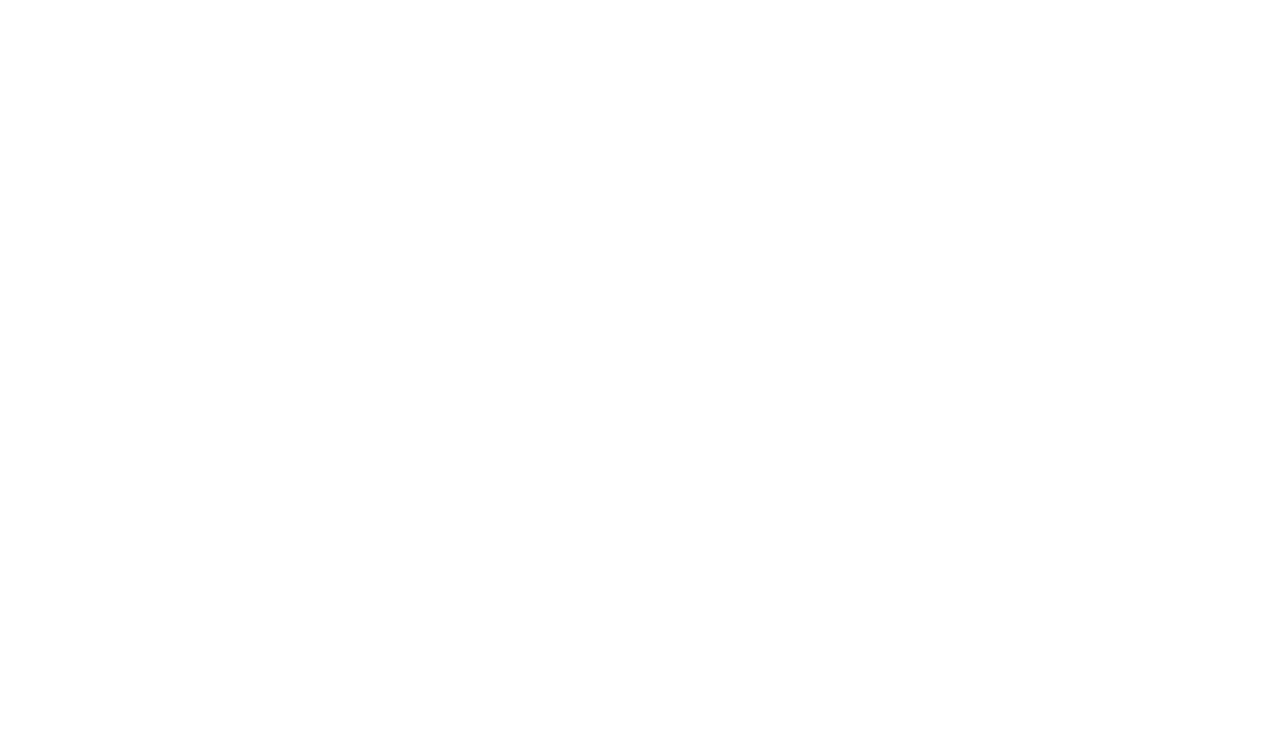
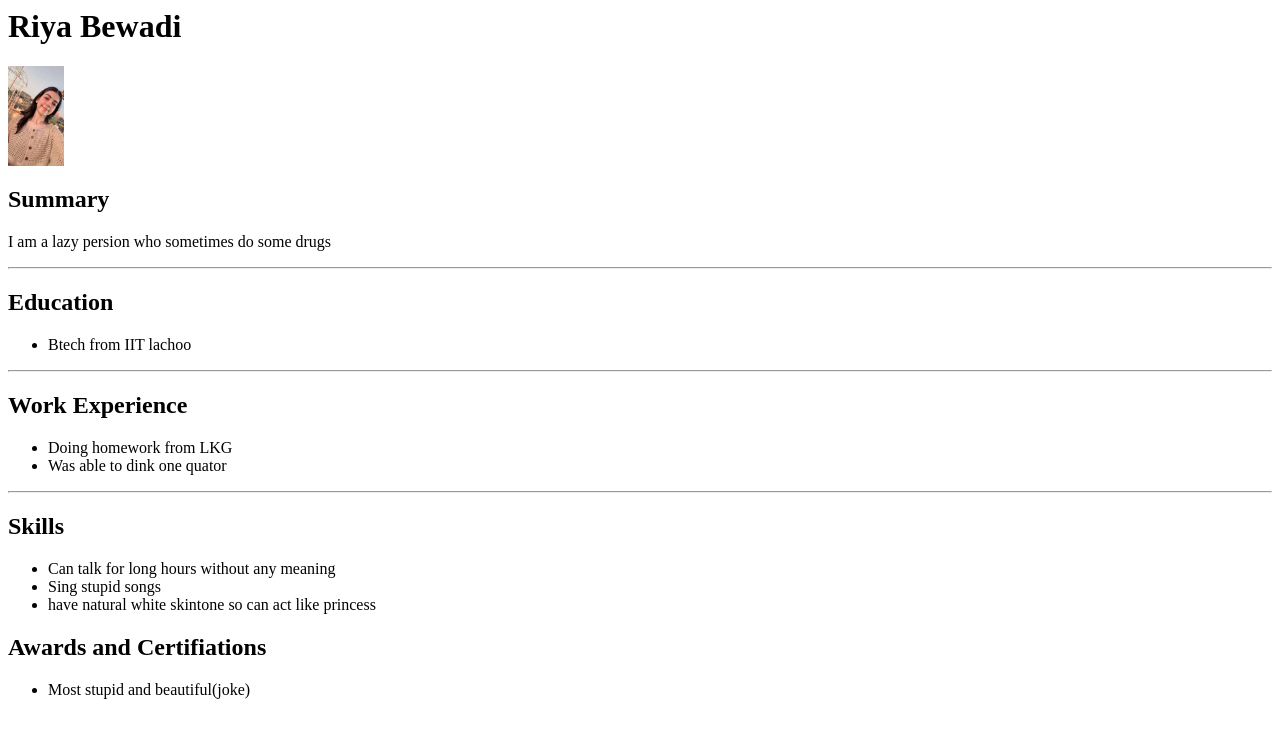
Before and after one commit to Naveensingh2507/course-, a plain HTML site: page index.html in a window 1280 px wide. Drawn offline with Linux system fonts and the light colour scheme.

Commit message:
Add files via upload

```diff
--- a/index.html
+++ b/index.html
@@ -1,15 +1,36 @@
-<!-- TODO 1: Create the HTML Boilerplate -->
+<html lang="en">
+  <head>
+    <meta charset="UTF-8" />
+    <meta name="viewport" content="width=device-width, initial-scale=1.0" />
+    <title>Resume</title>
+  </head>
+  <body>
+    <h1>Riya Bewadi</h1>
+    <img src="/riya image.jpg" alt="my image" height="100" />
 
-<!-- TODO 2: Add Your previous projects' HTML into the public folder -->
-
-<!-- TODO 3: Take screenshots of your project previews and add the images to the images folder -->
-
-<!-- TODO 4: Add titles/subtitles etc. -->
-
-<!-- TODO 5: Add a link to the project pages -->
-
-<!-- TODO 6: Add images to show the project previews
-HINT for TODO 6: You can use the height attribute set to 200 to make the image smaller:
-https://developer.mozilla.org/en-US/docs/Web/HTML/Element/img#attr-height -->
-
-<!-- TODO 7: Add the Contact Me and About Me page links -->
+    <h2>Summary</h2>
+    <p>I am a lazy persion who sometimes do some drugs</p>
+    <hr />
+    <h2>Education</h2>
+    <ul>
+      <li>Btech from IIT lachoo</li>
+    </ul>
+    <hr />
+    <h2>Work Experience</h2>
+    <ul>
+      <li>Doing homework from LKG</li>
+      <li>Was able to dink one quator</li>
+    </ul>
+    <hr />
+    <h2>Skills</h2>
+    <ul>
+      <li>Can talk for long hours without any meaning</li>
+      <li>Sing stupid songs</li>
+      <li>have natural white skintone so can act like princess</li>
+    </ul>
+    <h2>Awards and Certifiations</h2>
+    <ul>
+      <li>Most stupid and beautiful(joke)</li>
+    </ul>
+  </body>
+</html>
```
Also changed, not shown: riya image.jpg (added).
